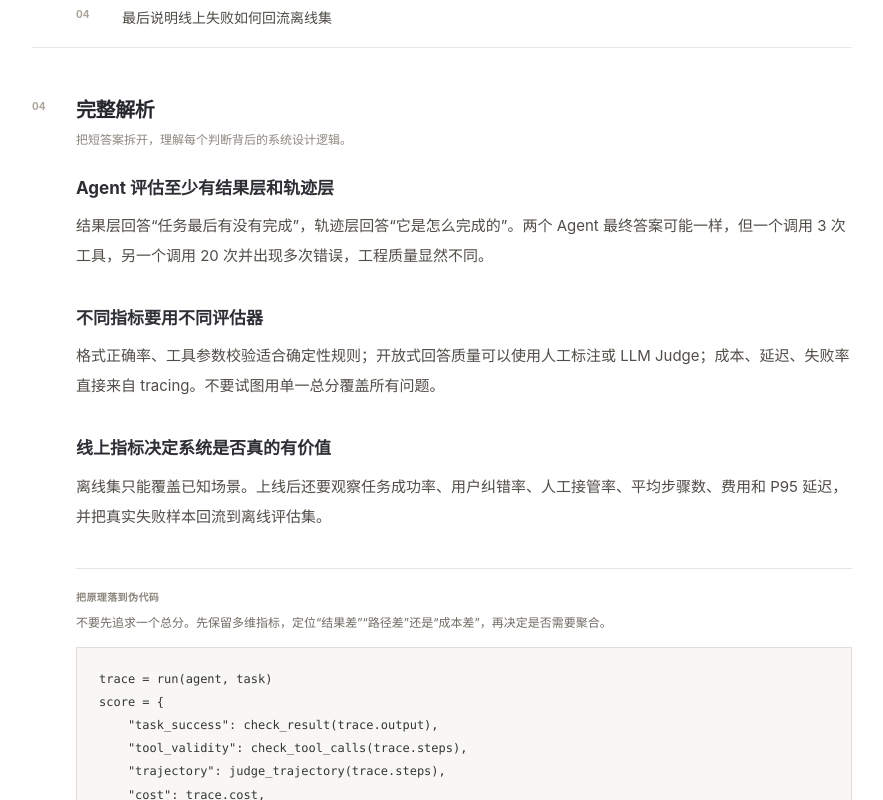
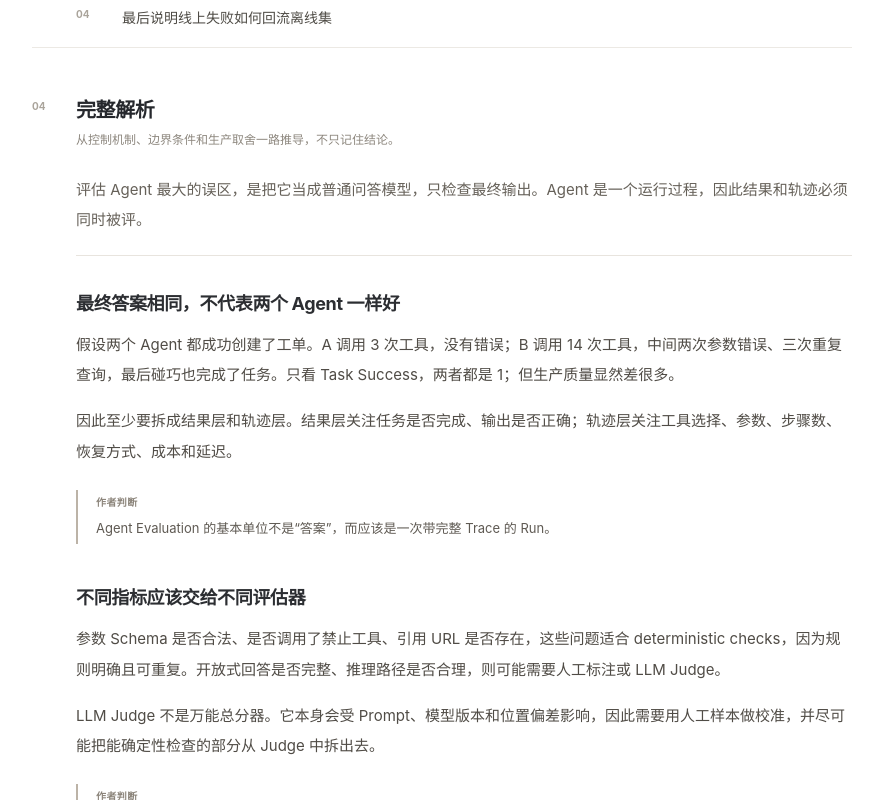
Before and after one commit to 1264585648/interview, a Next.js app: page /questions/agent-evaluation in a window 1280 px wide. Shown: the part 2040-2840 px from the top of the page, without its empty margins (198-1081 px from the left). Built offline with nearby package versions, Linux system fonts and the light colour scheme.

Commit message:
Render longform question explanations

```diff
--- a/app/questions/[slug]/QuestionArticlePage.tsx
+++ b/app/questions/[slug]/QuestionArticlePage.tsx
@@ -3,6 +3,7 @@ import { ArrowLeft } from 'lucide-react'
 import { notFound } from 'next/navigation'
 import { QuestionComparison } from '@/components/QuestionComparison'
 import { QuestionDiagram } from '@/components/QuestionDiagram'
+import { QuestionLongform } from '@/components/QuestionLongform'
 import { SiteHeader } from '@/components/SiteHeader'
 import { InterviewTrainer } from '@/components/InterviewTrainer'
 import { getQuestionArticle } from '@/data/questionArticles'
@@ -156,17 +157,11 @@ export function QuestionArticlePage({ slug }: { slug: string }) {
               <span>04</span>
               <div>
                 <h2>完整解析</h2>
-                <p>把短答案拆开，理解每个判断背后的系统设计逻辑。</p>
+                <p>从控制机制、边界条件和生产取舍一路推导，不只记住结论。</p>
               </div>
             </div>
-            <div className={styles.deepDive}>
-              {question.deepDive.map((item) => (
-                <article key={item.title} className={styles.deepDiveBlock}>
-                  <h3>{item.title}</h3>
-                  <p>{item.content}</p>
-                </article>
-              ))}
-            </div>
+
+            <QuestionLongform question={question} />
 
             <QuestionComparison slug={question.slug} />
 
```
